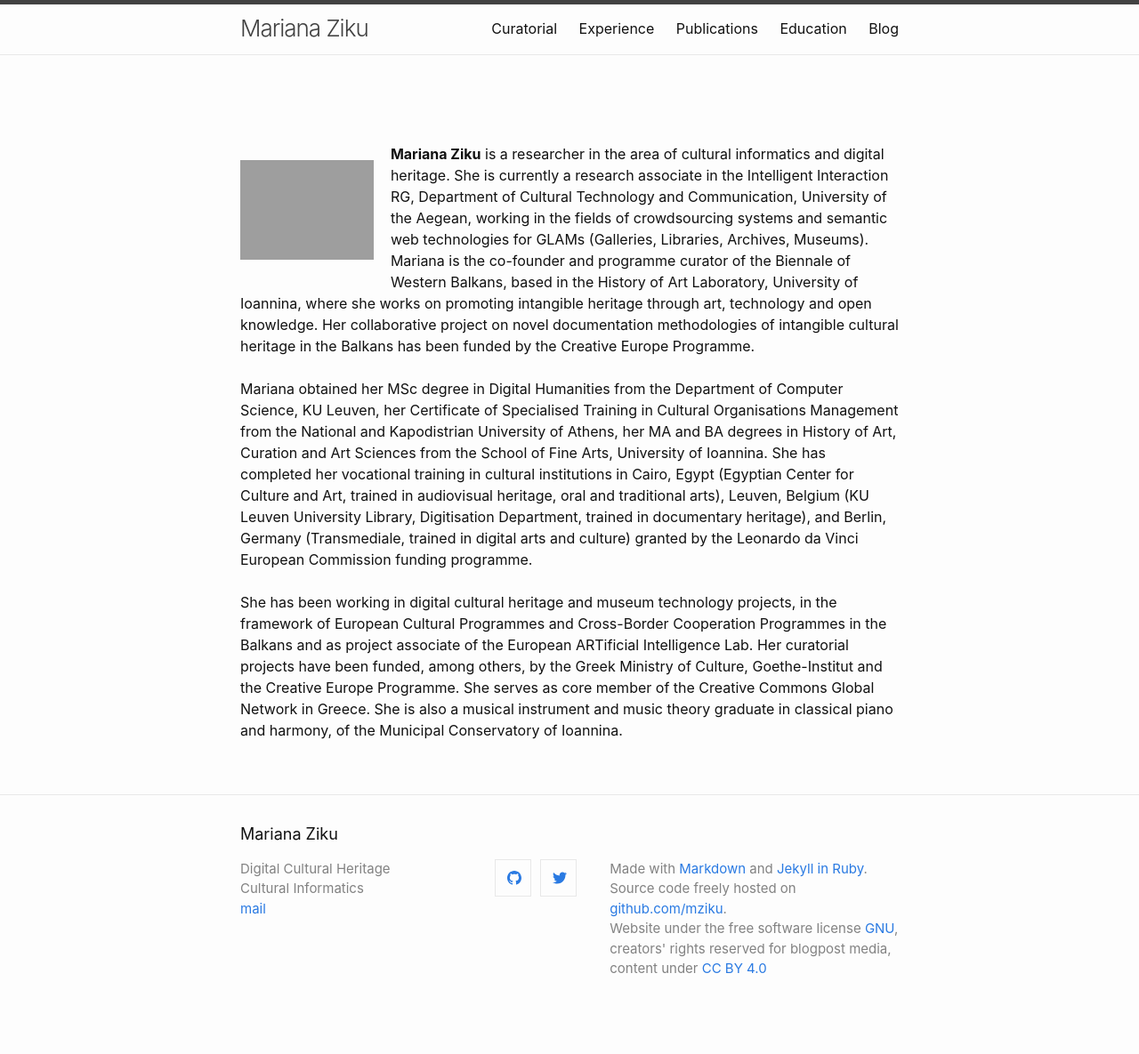
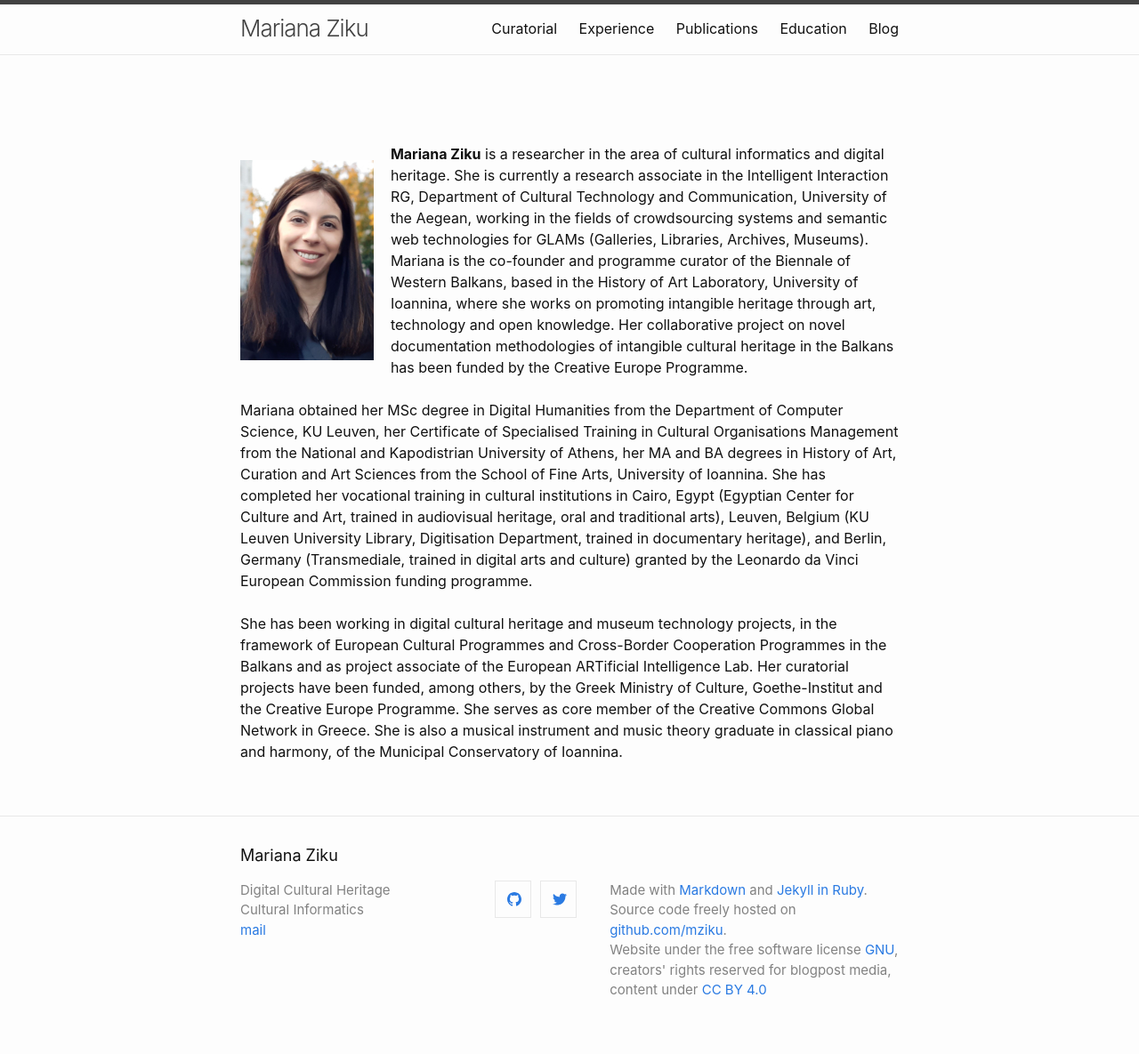
Before and after one commit to mziku/mziku.github.io, a Jekyll site: the page built from index.md, in a window 1280 px wide. Shown: the whole page at 89% size. Built offline with Jekyll 4.4.1, drawn with Linux system fonts in a browser that asks for light colours; before the commit the page ends 1161 px from its top, so only the background shows below that.

Commit message:
Update index.md

```diff
--- a/index.md
+++ b/index.md
@@ -3,7 +3,7 @@
 ---
 
 <br>
-<p style="float: left;"><img src="https://mziku.github.io/images/Mariana Ziku-portrait-300x451px (1).jpg" style="float:left; margin-top:5mm; margin-right:5mm; margin-bottom:5mm; margin-left:5;" alt="mariana-ziku-profile-picture" width="150" height="auto"></p>
+<p style="float: left;"><img src="https://mziku.github.io/images/mziku-profile-200x300px.jpg" style="float:left; margin-top:5mm; margin-right:5mm; margin-bottom:5mm; margin-left:5;" alt="mariana-ziku-profile-picture" width="150" height="auto"></p>
 **Mariana Ziku** is a researcher in the area of cultural informatics and digital heritage. She is currently a research associate in the Intelligent Interaction RG, Department of Cultural Technology and Communication, University of the Aegean, working in the fields of crowdsourcing systems and semantic web technologies for GLAMs (Galleries, Libraries, Archives, Museums). Mariana is the co-founder and programme curator of the Biennale of Western Balkans, based in the History of Art Laboratory, University of Ioannina, where she works on promoting intangible heritage through art, technology and open knowledge. Her collaborative project on novel documentation methodologies of intangible cultural heritage in the Balkans has been funded by the Creative Europe Programme.
 <br>
 <br>
```
